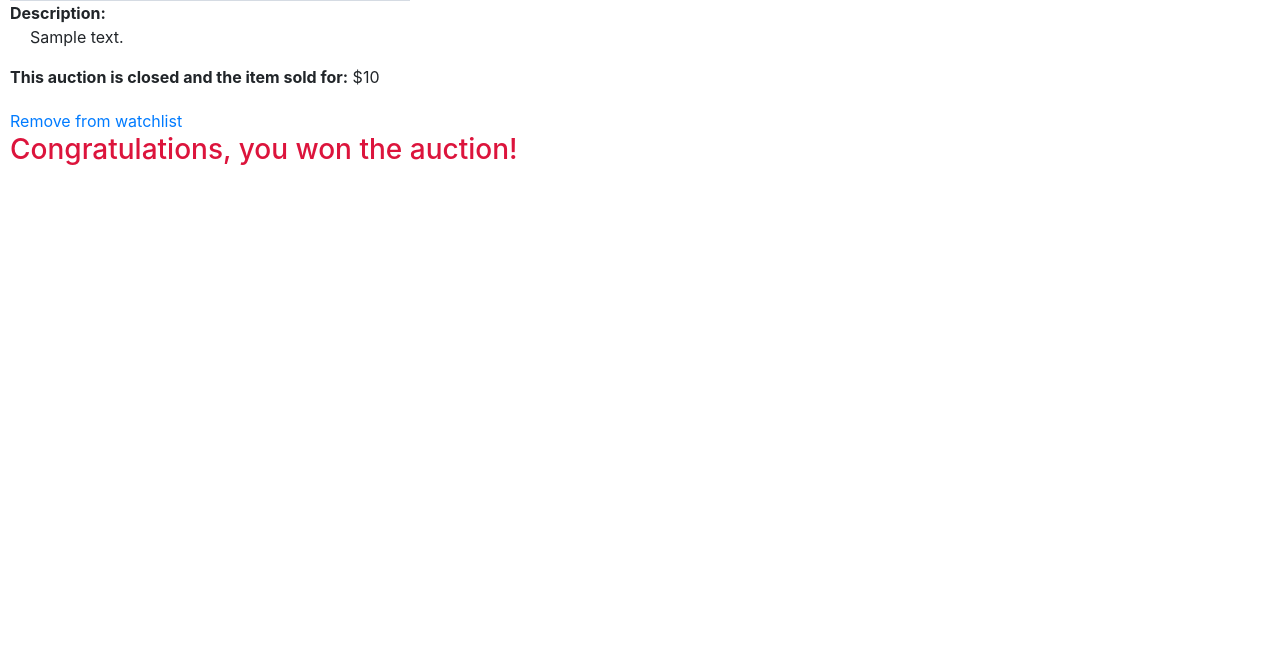
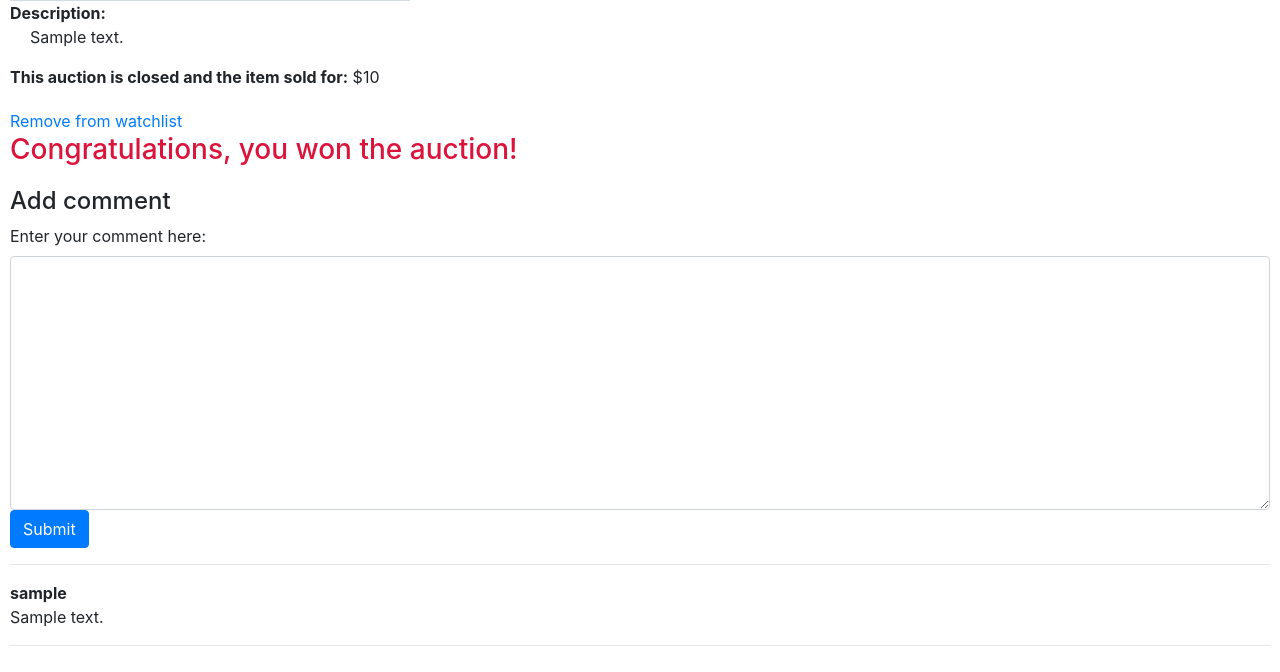
Before and after one commit to ToddMorrill/web-programming, a Django app: page /listing/1 in a window 1280 px wide. Shown: the part 508-1180 px from the top of the page. Before the commit the page ends 673 px from the top, so only its background shows below. Run offline with Django 3.2, Linux system fonts and the light colour scheme; a user stored in the database is signed in; tables that the repository leaves empty hold one stand-in row (values such as "Sample post"); grey boxes marked "Sample" are stand-in pictures; some libraries are stand-ins or nearby versions.

Commit message:
add ability to add comments

```diff
--- a/commerce/auctions/templates/auctions/listing.html
+++ b/commerce/auctions/templates/auctions/listing.html
@@ -31,7 +31,7 @@
         <form action="{% url 'bid' listing.pk %}" method="post">
             <div class="form-inline">
                 {% csrf_token %}
-                {{ form }}
+                {{ bid_form }}
                 <input type='submit' class="btn btn-primary pad above">
             </div>
         </form>
@@ -66,4 +66,32 @@
         </div>
     {% endif %}
 {% endif %}
+
+<div>
+    {% if user.is_authenticated %}
+        <!-- add comment -->
+        <div>
+            <h4 class="pad-above">Add comment</h4>
+            <form action="{% url 'comment' %}" method="post">
+                <div class="form-group">
+                    {% csrf_token %}
+                    {{ comment_form }}
+                    <input type="hidden" name="listing" value="{{ listing.pk }}">
+                    <input type="hidden" name="commenter" value="{{ user }}">
+                    <input type="submit" class="btn btn-primary pad above">
+                </div>
+            </form>
+        </div>
+    {% endif %}
+    <hr>
+    {% for comment in comments %}
+        <div>
+            <b>{{ comment.commenter }}</b>
+            <div>
+                {{ comment.comment }}
+            </div>
+            <hr>
+        </div>
+    {% endfor %}
+</div>
 {% endblock %}
--- a/commerce/auctions/urls.py
+++ b/commerce/auctions/urls.py
@@ -12,4 +12,5 @@ urlpatterns = [
     path("watchlist/<int:listing_id>", views.watchlist, name="watchlist"),
     path("bid/<int:listing_id>", views.bid, name="bid"),
     path("close/<int:listing_id>", views.close, name="close"),
+    path("comment", views.comment, name="comment"),
 ]
--- a/commerce/auctions/views.py
+++ b/commerce/auctions/views.py
@@ -3,13 +3,13 @@ from django.contrib.auth import authenticate, login, logout
 from django.contrib.auth.decorators import login_required
 from django.contrib import messages
 from django.db import IntegrityError, models
-from django.forms import ModelForm
+from django.forms import ModelForm, HiddenInput
 from django.http import HttpResponse, HttpResponseRedirect
 
 from django.shortcuts import get_object_or_404, render
 from django.urls import reverse
 
-from .models import Listing, User, Listing, Watchlist, Bid
+from .models import Comment, Listing, User, Listing, Watchlist, Bid
 
 
 def index(request):
@@ -138,7 +138,19 @@ def listing(request, listing_id):
     context['on_watchlist'] = on_watchlist
 
     # create a bid form
-    context['form'] = BidForm
+    context['bid_form'] = BidForm
+
+    # get existing comment form if present
+    if 'comment' in request.session:
+        context['comment_form'] = request.session['comment']
+        # delete this message so it isn't accidentally used later
+        del request.session['comment']
+    else:
+        context['comment_form'] = CommentForm()
+
+    # get comments
+    comments = Comment.objects.filter(listing=listing_id)
+    context['comments'] = comments
     return render(request, 'auctions/listing.html', context)
 
 
@@ -252,3 +264,38 @@ def close(request, listing_id):
     listing.winner = max_record.bidder
     listing.save()
     return HttpResponseRedirect(reverse('listing', args=(listing_id, )))
+
+class CommentForm(ModelForm):
+    class Meta:
+        model = Comment
+        fields = ['comment']
+        widgets = {'listing': HiddenInput(), 'commenter': HiddenInput()}
+
+    def __init__(self, *args, **kwargs) -> None:
+        super().__init__(*args, **kwargs)
+        for field in self.fields.values():
+            field.widget.attrs['class'] = 'form-control'
+        self.fields['comment'].label = 'Enter your comment here'
+
+
+@login_required
+def comment(request):
+    if not request.user.is_authenticated:
+        return HttpResponseRedirect(reverse("login"))
+
+    if request.method == 'POST':
+        # create form with data entered
+        form = CommentForm(request.POST)
+        if form.is_valid():
+            instance = form.save(commit=False)
+            instance.listing = Listing.objects.get(pk=request.POST['listing'])
+            instance.commenter = request.user
+            instance.save()
+            return HttpResponseRedirect(reverse('listing', args=(request.POST['listing'],)))
+        message = 'Something went wrong =(. Please check your comment.'
+        request.session['message'] = message
+        request.session['comment'] = form
+        return HttpResponseRedirect(reverse('listing', args=(request.POST['listing'],)))
+
+    # return user to homepage if they use a get request
+    return HttpResponseRedirect(reverse('index'))
```
